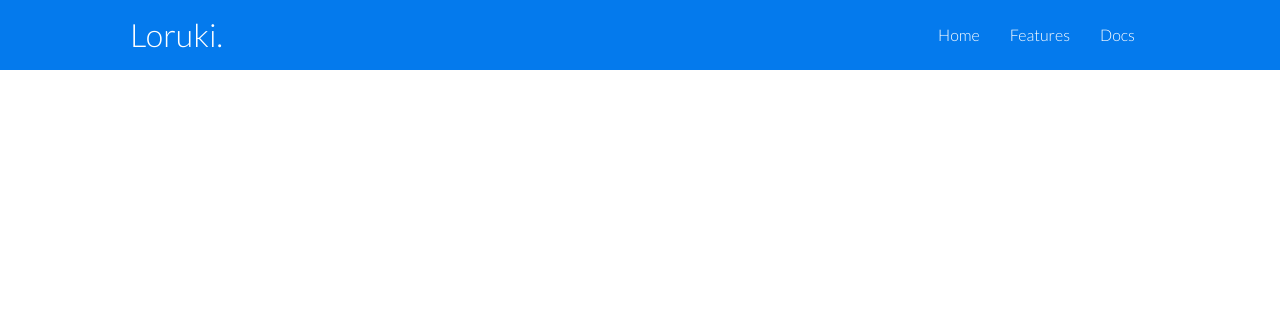
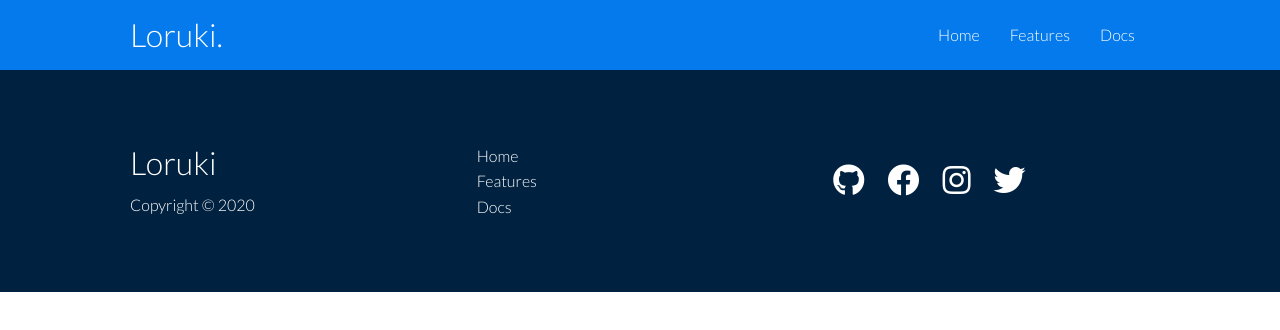
Before and after one commit to HYF-Class21/agile-development-group2-loruki-rebuild, a website: page loruki-website/docs.html in a window 1280 px wide. Drawn offline with Linux system fonts and the light colour scheme.

Commit message:
docs page footer

```diff
--- a/loruki-website/docs.html
+++ b/loruki-website/docs.html
@@ -28,5 +28,36 @@
         </nav>
       </div>
     </div>
+
+    <!-- Footer -->
+    <footer class="footer bg-dark py-5">
+      <div class="container grid grid-3">
+        <div>
+          <h1>Loruki</h1>
+          <p>Copyright © 2020</p>
+        </div>
+        <nav>
+          <ul>
+            <li><a href="index.html">Home</a></li>
+            <li><a href="features.html">Features</a></li>
+            <li><a href="docs.html">Docs</a></li>
+          </ul>
+        </nav>
+        <div class="social">
+          <a href="#" aria-label="GitHub"
+            ><i class="fab fa-github fa-2x"></i
+          ></a>
+          <a href="#" aria-label="Facebook"
+            ><i class="fab fa-facebook fa-2x"></i
+          ></a>
+          <a href="#" aria-label="Instagram"
+            ><i class="fab fa-instagram fa-2x"></i
+          ></a>
+          <a href="#" aria-label="Twitter"
+            ><i class="fab fa-twitter fa-2x"></i
+          ></a>
+        </div>
+      </div>
+    </footer>
   </body>
 </html>
```
